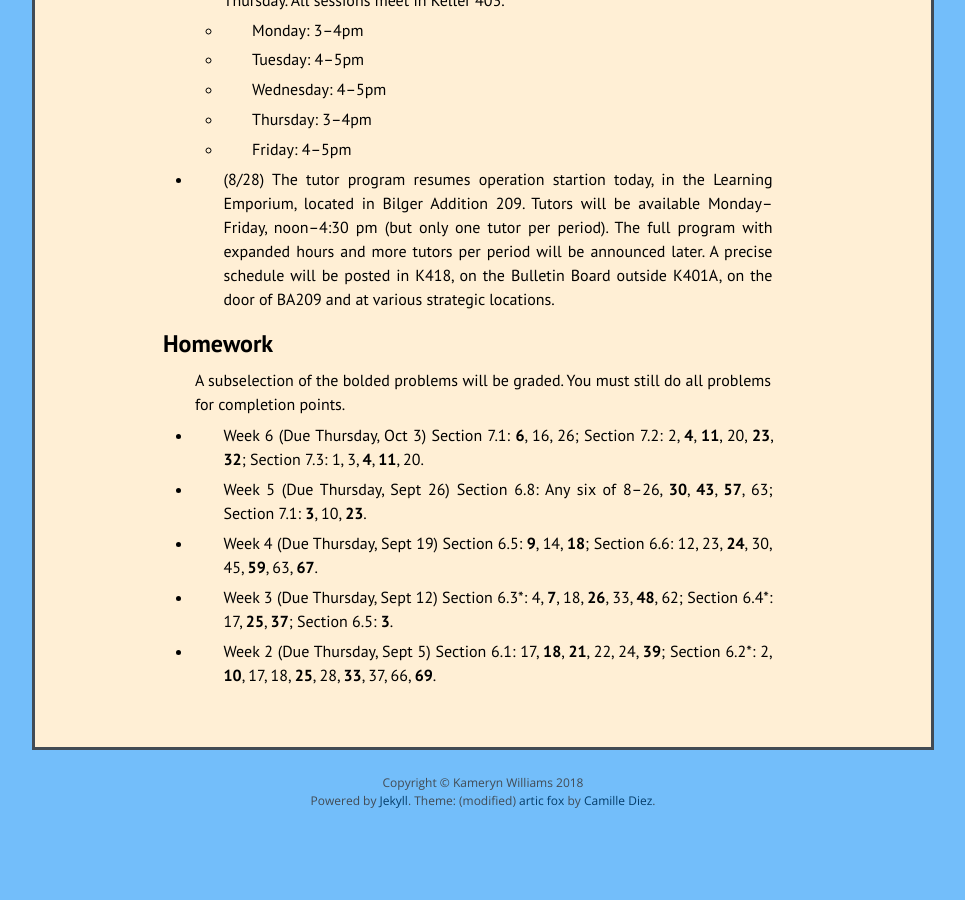
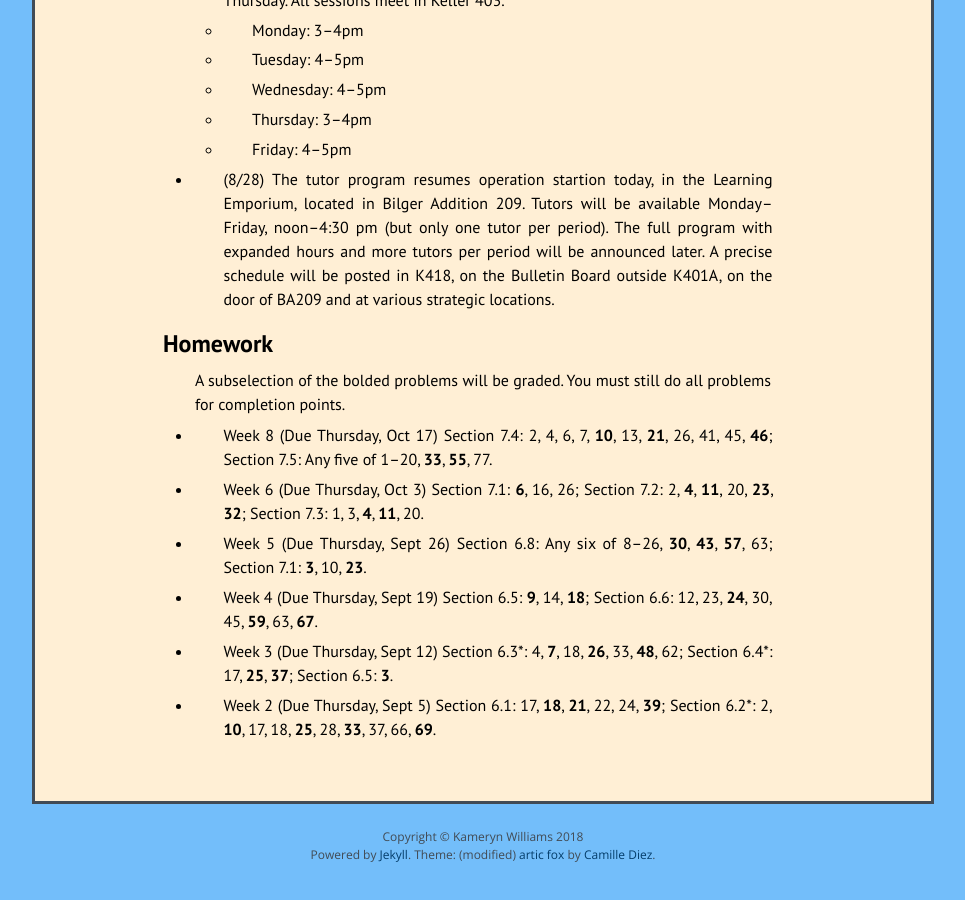
Before and after one commit to kamerynjw/kamerynjw.github.io, a Jekyll site: the page built from teaching/2019/math242.md, in a window 1280 px wide and 900 px high, scrolled down 1252 px. Shown: the whole window, without its empty margins (157-1122 px from the left). Built offline with Jekyll 4.4.1, drawn with Linux system fonts in a browser that asks for light colours; nearby versions of some CDN libraries; formulas are drawn with MathJax 3; before the commit the page ends 2098 px from its top, so only the background shows below that.

Commit message:
added next homework assignment

```diff
--- a/teaching/2019/math242.md
+++ b/teaching/2019/math242.md
@@ -79,6 +79,8 @@ Homework
 
 A subselection of the bolded problems will be graded. You must still do all problems for completion points.
 
+* Week 8 (Due Thursday, Oct 17) Section 7.4: 2, 4, 6, 7, **10**, 13, **21**, 26, 41, 45, **46**; Section 7.5: Any five of 1--20, **33**, **55**, 77.
+
 * Week 6 (Due Thursday, Oct 3) Section 7.1: **6**, 16, 26; Section 7.2: 2, **4**, **11**, 20, **23**, **32**; Section 7.3: 1, 3, **4**, **11**, 20.
 
 * Week 5 (Due Thursday, Sept 26) Section 6.8: Any six of 8--26, **30**, **43**, **57**, 63; Section 7.1: **3**, 10, **23**.
```
